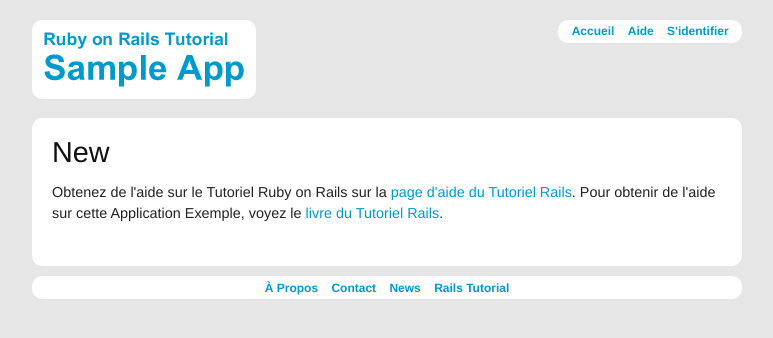
After one commit to MickaelFardilha/sample_app, a Rails app: page /signup in a window 1280 px wide. The commit adds this page. Shown: the top 338 px of the page, without its empty margins (253-1026 px from the left). Run offline with Rails 7, Linux system fonts and the light colour scheme.

Commit message:
chap 5 ok

```diff
--- /dev/null
+++ b/app/assets/javascripts/users.js.coffee
@@ -0,0 +1,3 @@
+# Place all the behaviors and hooks related to the matching controller here.
+# All this logic will automatically be available in application.js.
+# You can use CoffeeScript in this file: http://jashkenas.github.com/coffee-script/
--- /dev/null
+++ b/app/assets/stylesheets/users.css.scss
@@ -0,0 +1,3 @@
+// Place all the styles related to the Users controller here.
+// They will automatically be included in application.css.
+// You can use Sass (SCSS) here: http://sass-lang.com/
--- /dev/null
+++ b/app/controllers/users_controller.rb
@@ -0,0 +1,5 @@
+class UsersController < ApplicationController
+  def new
+  	@titre = "Inscription"
+  end
+end
--- /dev/null
+++ b/app/helpers/users_helper.rb
@@ -0,0 +1,2 @@
+module UsersHelper
+end
--- a/app/views/layouts/_footer.html.erb
+++ b/app/views/layouts/_footer.html.erb
@@ -1,10 +1,10 @@
 <footer>
   <nav class="round">
     <ul>
-      <li><%= link_to "À Propos", '#' %></li>
-      <li><%= link_to "Contact", '#' %></li>
+      <li><%= link_to "À Propos", about_path %></li>
+      <li><%= link_to "Contact", contact_path %></li>
       <li><a href="http://news.railstutorial.org/">News</a></li>
-      <li><a href="http://www.railstutorial.org/">Tutoriel Rails</a></li>
+      <li><a href="http://www.railstutorial.org/">Rails Tutorial</a></li>
     </ul>
   </nav>
 </footer>
--- a/app/views/layouts/_header.html.erb
+++ b/app/views/layouts/_header.html.erb
@@ -1,10 +1,11 @@
 <header>
-  <%= image_tag("logo.png", :alt => "Application exemple", :class => "round") %>
+  <% logo = image_tag("logo.png", :alt => "Application exemple", :class => "round") %>
+  <%= link_to logo, root_path %>
   <nav class="round">
     <ul>
-      <li><%= link_to "Accueil", '#' %></li>
-      <li><%= link_to "Aide", '#' %></li>
-      <li><%= link_to "Connexion", '#' %></li>
+      <li><%= link_to "Accueil", root_path %></li>
+      <li><%= link_to "Aide", help_path %></li>
+      <li><%= link_to "S'identifier", '#' %></li>
     </ul>
   </nav>
 </header>
--- a/app/views/pages/home.html.erb
+++ b/app/views/pages/home.html.erb
@@ -4,4 +4,4 @@
   <a href="http://railstutorial.org/">Tutoriel Ruby on Rails</a>.
 </p>
 
-<%= link_to "S'inscrire !", '#', :class => "signup_button round" %>
+<%= link_to "S'inscrire !", signup_path, :class => "signup_button round" %>
--- /dev/null
+++ b/app/views/users/new.html.erb
@@ -0,0 +1,7 @@
+<h1>New</h1>
+<p>
+  Obtenez de l'aide sur le Tutoriel Ruby on Rails sur la
+  <a href="http://railstutorial.org/help">page d'aide du Tutoriel Rails</a>.
+  Pour obtenir de l'aide sur cette Application Exemple, voyez le
+  <a href="http://railstutorial.org/book">livre du Tutoriel Rails</a>.
+</p>
--- a/config/routes.rb
+++ b/config/routes.rb
@@ -1,11 +1,14 @@
 SampleApp::Application.routes.draw do
 
 
+
+  get "users/new"
 
   match '/', :to => 'pages#home'
   match '/contact', :to => 'pages#contact'
   match '/about',   :to => 'pages#about'
   match '/help',    :to => 'pages#help'
+  match '/signup',  :to => 'users#new'
 
   root :to => 'pages#home'
   # The priority is based upon order of creation:
```
Also changed, not shown: spec/controllers/users_controller_spec.rb (added, +17 -0 lines), spec/requests/layout_links_spec.rb (+10 -4 lines).
